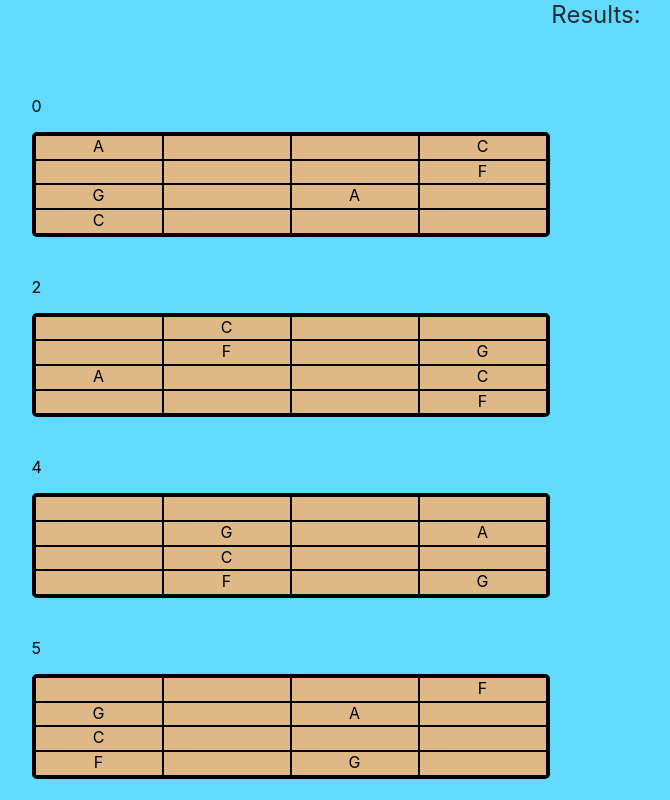
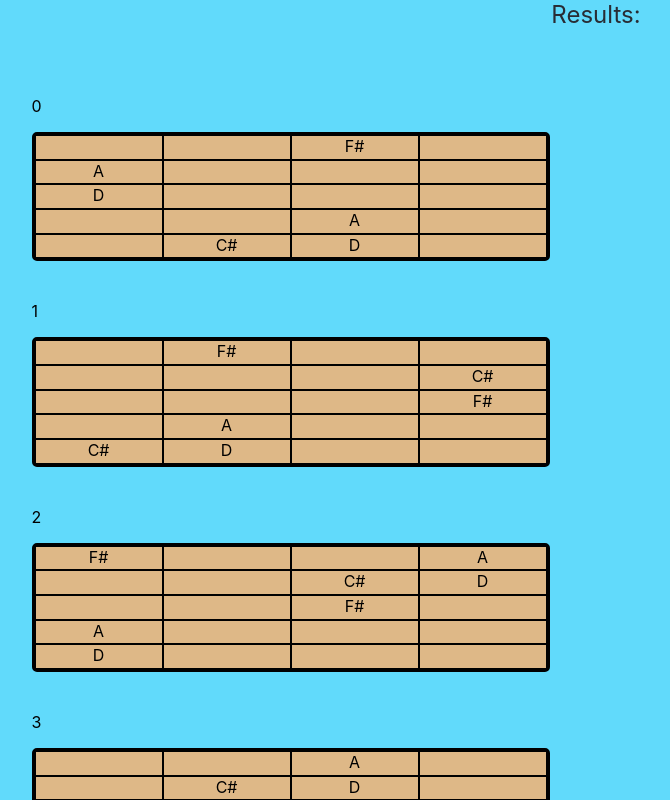
Before and after one commit to ryanwmichaud/TabV4, a React (Create React App) app: page / in a window 1280 px wide. Shown: the part 560-1360 px from the top of the page, without its empty margins (44-714 px from the left). Built offline with nearby package versions, Linux system fonts and the light colour scheme.

Commit message:
num strings and stretch is now dynamic to fit data from generate

```diff
--- a/src/App.js
+++ b/src/App.js
@@ -12,15 +12,31 @@ function Box(props){
   );
 }
 
-function Row(props){
-  return(
-    <div className='row'>
-        <Box text={props.rowData[0]}></Box>
-        <Box text={props.rowData[1]}></Box>
-        <Box text={props.rowData[2]}></Box>
-        <Box text={props.rowData[3]}></Box>
-    </div>
-  )
+class Row extends React.Component{
+
+  constructor(props){
+    super(props);
+    this.state = {rowData: this.props.rowData};
+  }
+
+  createRow(){
+    let boxes = [];
+    for(let i=0;i<this.state.rowData.length;i++){
+      boxes = boxes.concat(<Box text={this.props.rowData[i]}></Box>);
+    }
+
+
+    console.log(boxes);
+    return boxes;
+  }
+
+  render(){
+    return(
+      <div className='row'>
+          {this.createRow()}
+      </div>
+    )
+  }
 }
 
 
@@ -36,16 +52,22 @@ class Diagram extends React.Component{
   componentWillUnmount(){
 
   }
+
+  createDiagram(){
+    let rows = [];
+    for(let i=1; i<this.state.diagram_data.length;i++){
+      rows = rows.concat(<Row rowData={this.state.diagram_data[i]}></Row>)
+    }
+
+    return rows;
+  }
+
   render(){
     return(
       <div className='diagram'>
         <p className='position_marker'>{this.state.diagram_data[0]}</p>
         <div className='diagram_box'>
-            <Row rowData={this.state.diagram_data[1]}></Row>
-            <Row rowData={this.state.diagram_data[2]}></Row>
-            <Row rowData={this.state.diagram_data[3]}></Row>
-            <Row rowData={this.state.diagram_data[4]}></Row>
-
+            {this.createDiagram()}
         </div>
       </div>
     )
@@ -56,7 +78,7 @@ class Results extends React.Component{
 
   constructor(props){
     super(props)
-    this.state = {data: generate(["C4","G4","D5","A5"],["F","A","C","G"])}
+    this.state = {data: generate(["C4","G4","D5","A5","E6"],["D","F#","A","C#"])}
   }
 /*
   update(){
--- a/src/main.js
+++ b/src/main.js
@@ -83,7 +83,10 @@ class MusicString{
 
 }
 
-function generate(openStrings,chordTones){
+function generate(openStrings,chordTones, stretch){
+    if(stretch===undefined){
+        stretch = 4;
+    }
 
 
     let musicStrings = []
@@ -106,7 +109,7 @@ function generate(openStrings,chordTones){
     }
 
 
-    const stretch = 4;
+
 
     let solutions=[]
 
```
